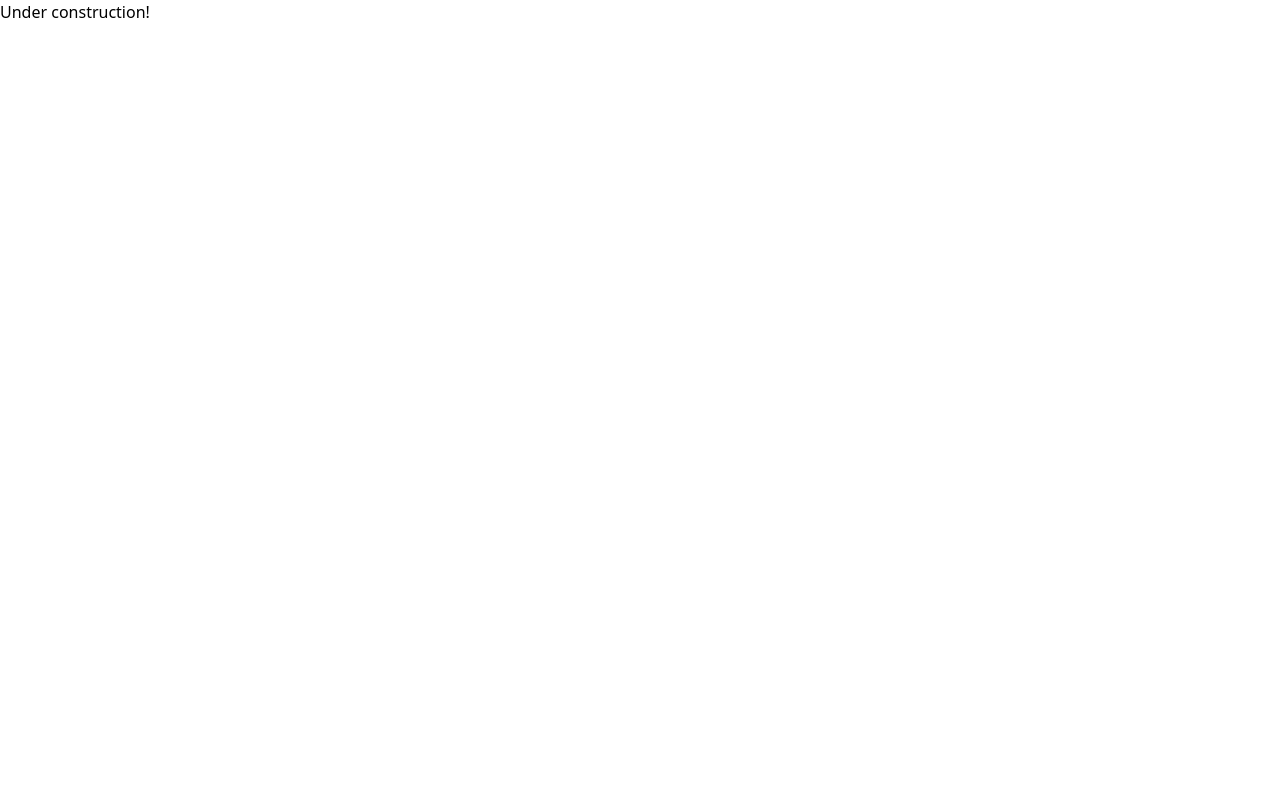
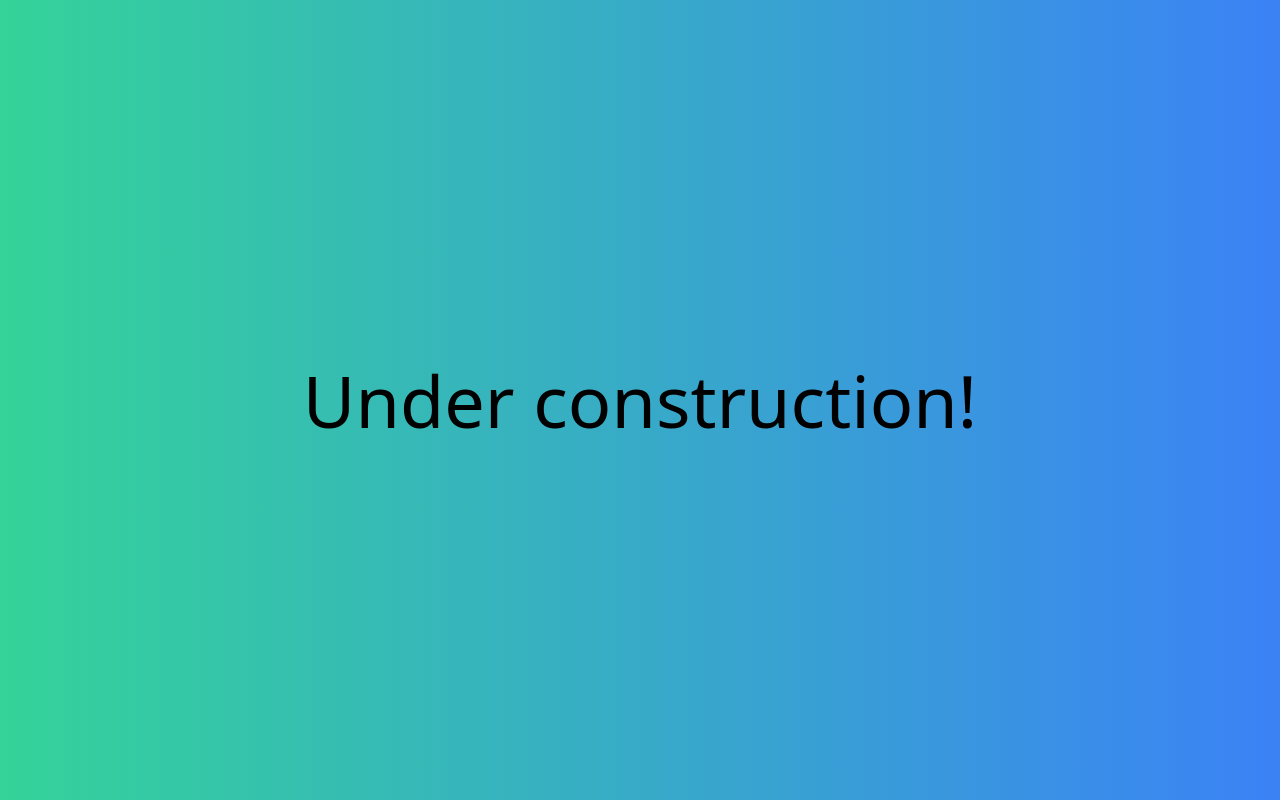
Before and after one commit to ialgen/edk-org-app, a Nuxt app: page / in a window 1280 px wide. Built offline with nearby package versions, Linux system fonts and the light colour scheme.

Commit message:
under construction sign

```diff
--- a/pages/index.vue
+++ b/pages/index.vue
@@ -1,3 +1,7 @@
 <template>
-    <h1>Under construction!</h1>
+    <div class="w-screen h-screen bg-gradient-to-r from-green-400 to-blue-500 flex flex-col items-center">
+        <div class="h-screen flex flex-row items-center">
+            <h1 class="text-7xl">Under construction!</h1>
+        </div>
+    </div>
 </template>
```
